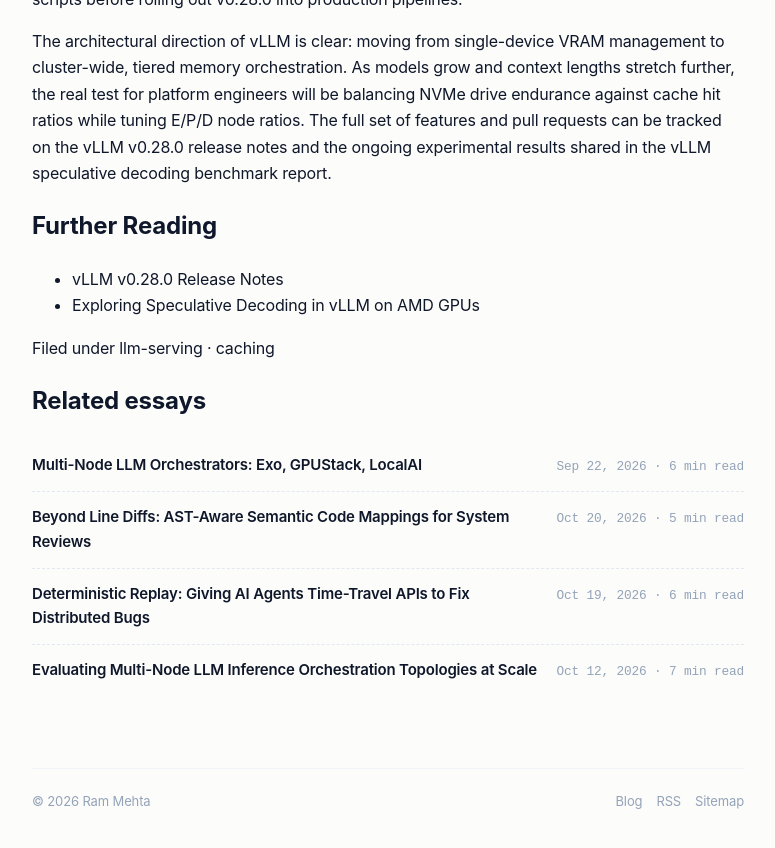
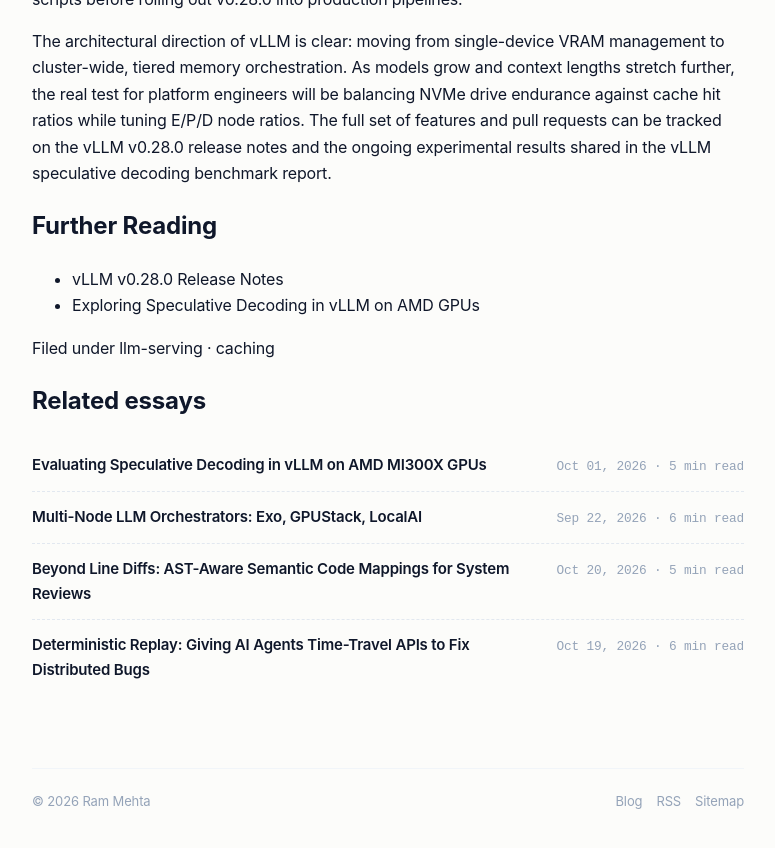
Before and after one commit to rammehta1899/rammehta1899.github.io, a Jekyll site: the page built from _posts/2026-09-14-tiered-kv-cache-offloading-in-vllm-v0280-breaking-the-gpu-memory-wall.md, in a window 1280 px wide and 900 px high, scrolled down 2462 px. Shown: the top 848 px of the window, without its empty margins (252-1027 px from the left). Built offline with Jekyll 4.4.1, drawn with Linux system fonts in a browser that asks for light colours; our own code applies the rules of GitHub Pages for plain Markdown files; part of the change alters nothing that is shown.

```diff
--- a/_posts/2026-10-01-evaluating-speculative-decoding-in-vllm-on-amd-mi300x-gpus.md
+++ b/_posts/2026-10-01-evaluating-speculative-decoding-in-vllm-on-amd-mi300x-gpus.md
@@ -3,6 +3,7 @@ title: "Evaluating Speculative Decoding in vLLM on AMD MI300X GPUs"
 description: "An engineering evaluation of speculative decoding methods in vLLM on AMD Instinct MI300X hardware, analyzing throughput, acceptance rates, and tradeoffs."
 categories: ["Engineering", "AI/ML"]
 tags: ["vllm", "amd", "mi300x", "rocm", "llm-inference", "platform-engineering"]
+labels: [llm-serving]
 ---
 Standard autoregressive inference in large language models remains strictly memory-bandwidth bound. Every single output token requires loading full target model parameters into GPU memory to process a single decode step. When running inference workloads on non-Nvidia hardware like AMD Instinct MI300X and MI355X GPUs using the ROCm software platform, platform teams must evaluate optimizations that decouple memory transfers from token yield. Recent benchmark work published on [Speculative Decoding in vLLM on AMD GPUs](https://vllm.ai/blog/2026-08-23-speculative-decoding-amd-gpus) provides concrete data on how draft-and-verify mechanisms alter serving throughput under real operational conditions.
 
```
